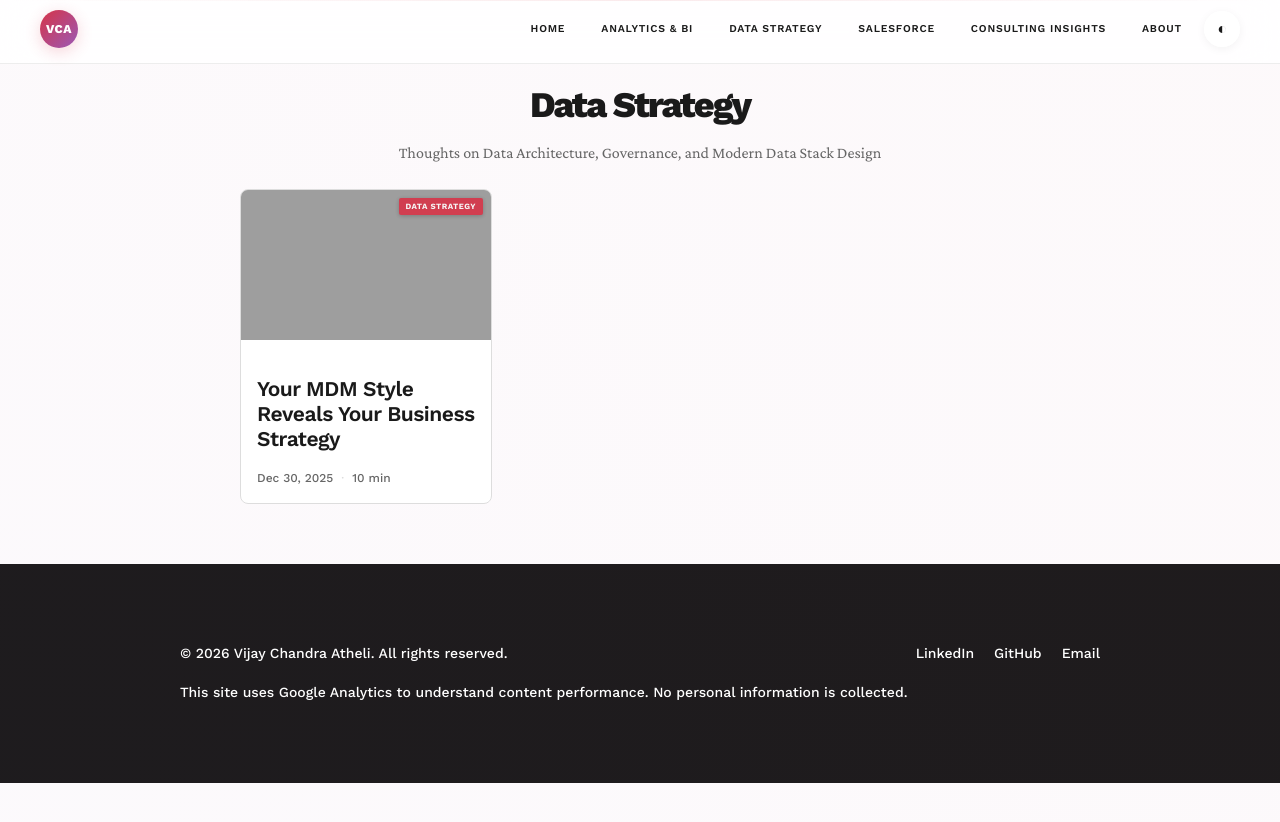
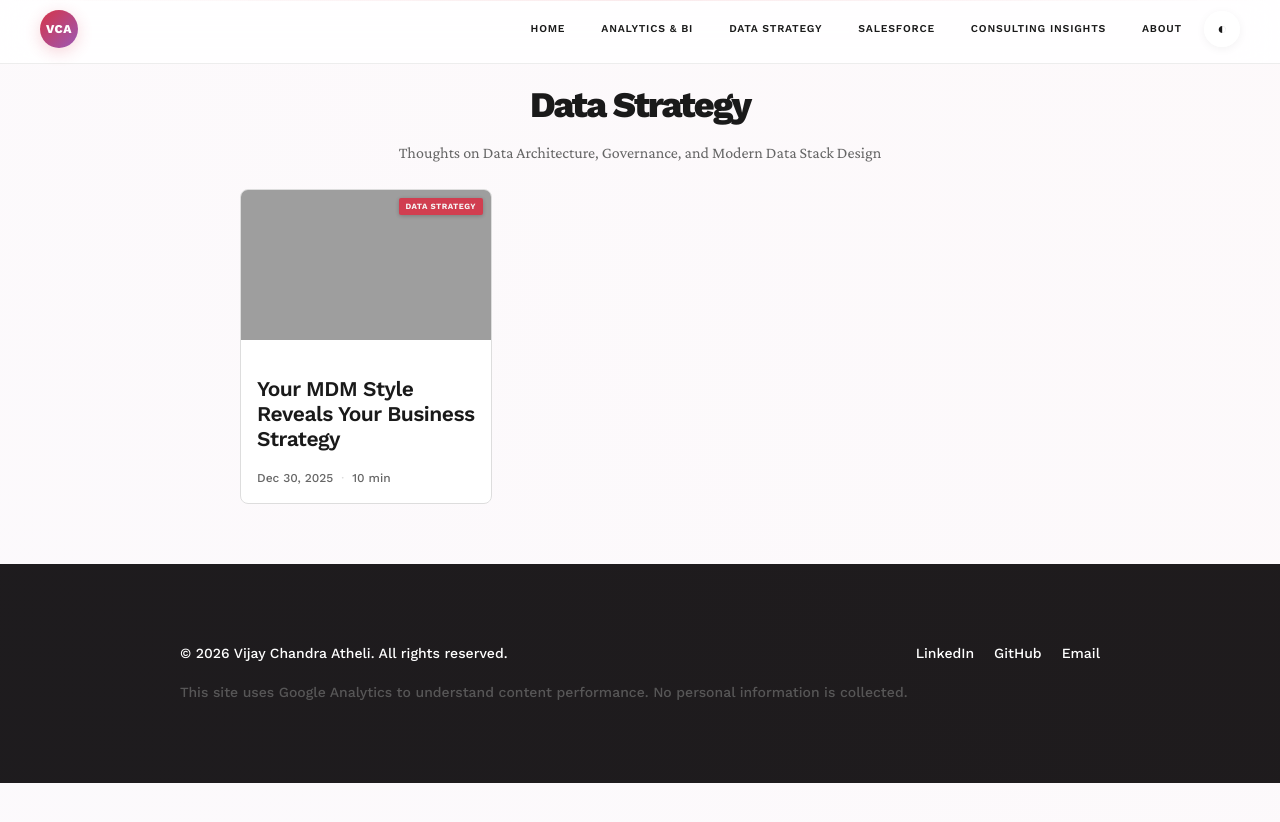
Before and after one commit to VijayChandraAtheli/vijaychandraatheli.com, a Jekyll site: the page built from pages/data-strategy.md, in a window 1280 px wide. Shown: the top 822 px of the page. Built offline with Jekyll 4.4.1, drawn with Linux system fonts in a browser that asks for light colours; grey boxes are pictures that could not be loaded.

Commit message:
css update

```diff
--- a/assets/css/main.css
+++ b/assets/css/main.css
@@ -1162,4 +1162,16 @@ body.dark-mode .article-footer {
     .page-title {
         font-size: 24px;
     }
+
 }
+/* Privacy notice styling */
+    .privacy-notice {
+        font-size: 12px;
+        color: var(--gray);
+        margin-top: 15px;
+        opacity: 0.8;
+    }
+
+    body.dark-mode .privacy-notice {
+        opacity: 0.7;
+    }
```
